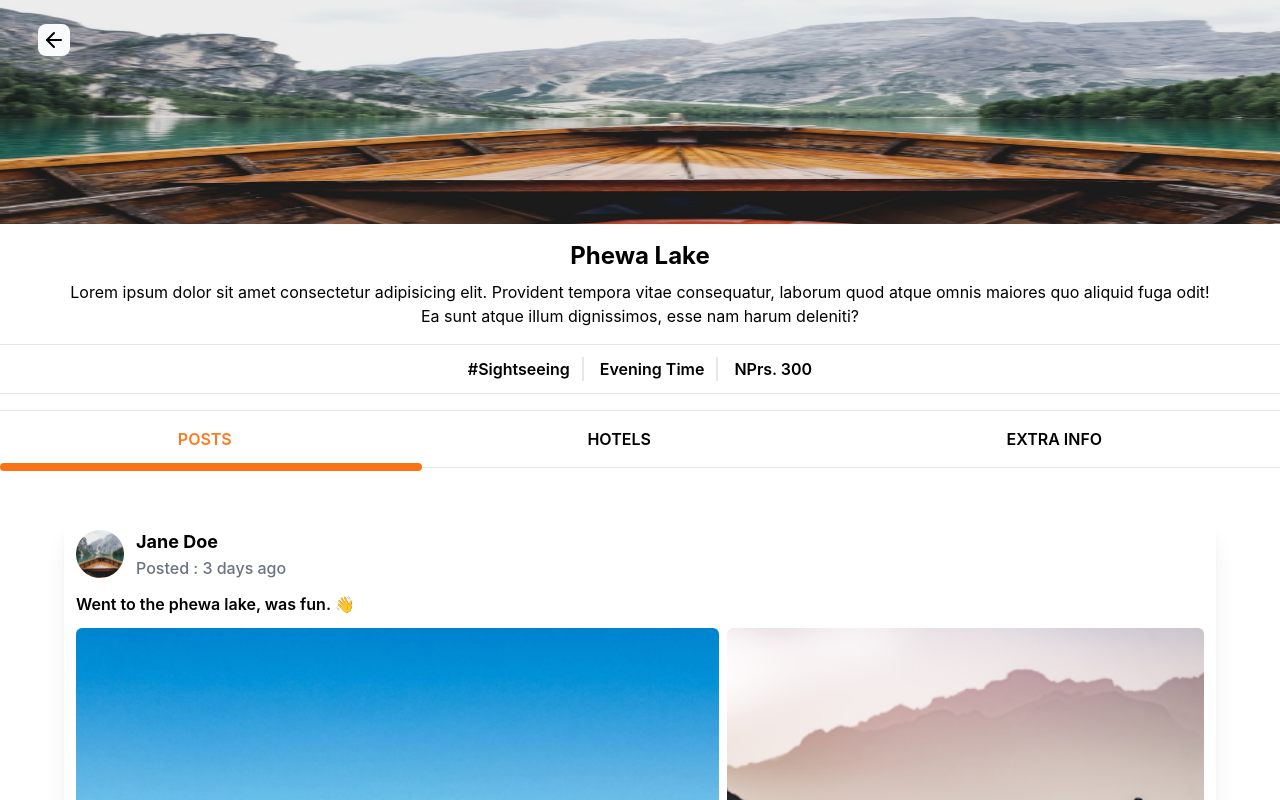
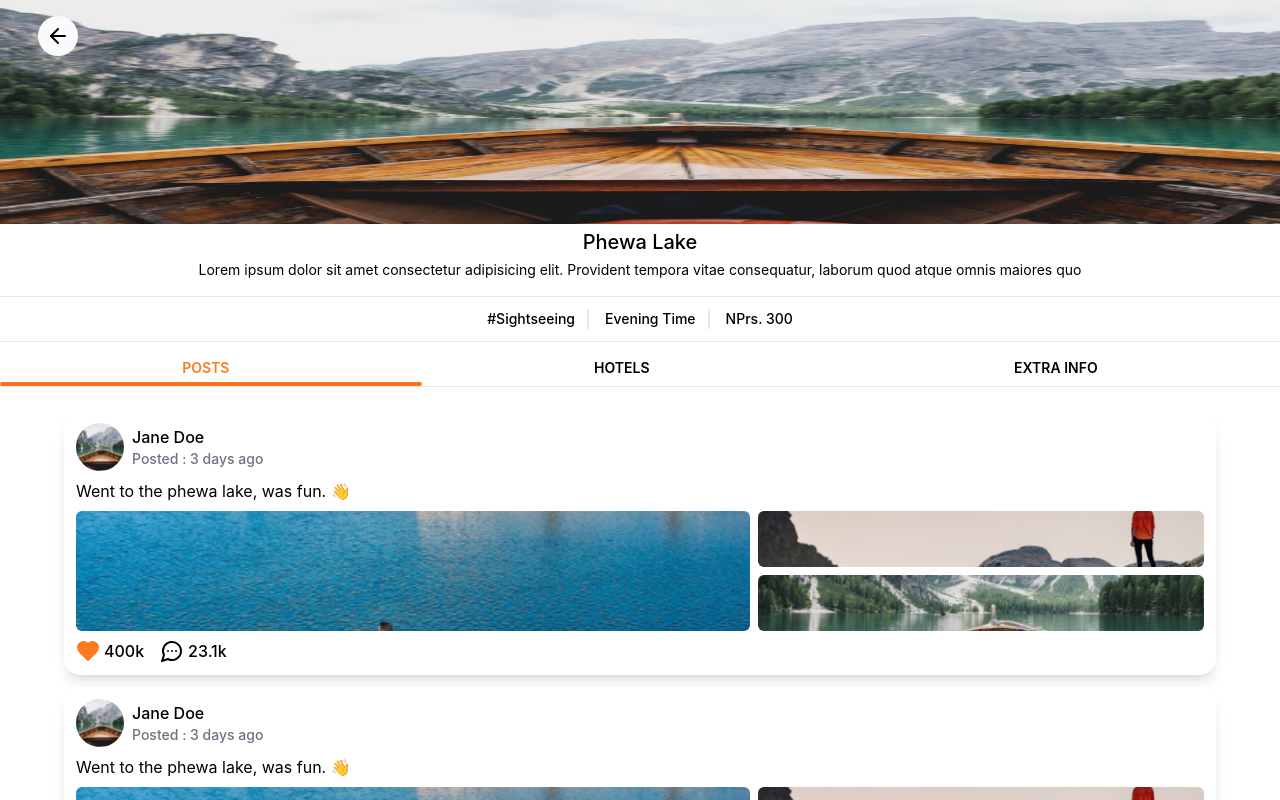
Before and after one commit to Thanka-Digital/travel-app-prototype, a React (Vite) app: page /location-details in a window 1280 px wide. Shown: the top 800 px of the page. Built offline with nearby package versions, Linux system fonts and the light colour scheme.

Commit message:
Update : Updated Location Details

```diff
--- a/src/components/card/HotelCard.tsx
+++ b/src/components/card/HotelCard.tsx
@@ -2,31 +2,31 @@ import Button from "../form/button/Button";
 
 export default function HotelCard() {
   return (
-    <div className="bg-white shadow-xl p-3 rounded-2xl">
-      <div className="flex gap-4">
+    <div className="bg-white shadow-lg p-3 rounded-2xl">
+      <div className="flex gap-3">
         <img
           src="SplashImg/s5.png"
           alt="hotel image"
-          className="h-32 rounded-xl"
+          className="h-24 object-cover rounded-xl"
         />
-        <div className="flex flex-col gap-1">
-          <p className="Text-xl font-semibold">Hotel Phewa</p>
-          <p className="">
+        <div className="flex flex-col">
+          <p className="font-medium text-sm">Hotel Phewa</p>
+          <p className="text-xs">
             Lorem ipsum dolor sit amet cons ectetur adipisicing elit.
           </p>
-          <div className="flex justify-between">
-            <div className="flex flex-col w-full">
-              <div className="flex justify-between items-center">
-                <p className="text-orange-500 ">NPrs. 600 / day</p>
-                <Button variant={"solid"} className="rounded-full">
-                  <p className=" text-white text-sm font-semibold ">Details</p>
-                </Button>
-              </div>
-              <div className="flex flex-wrap gap-1 text-sm font-semibold">
+
+          <div className="flex justify-between gap-2 items-center py-2">
+            <div>
+              <p className="text-orange-500 text-xs">NPrs. 600 / day</p>
+              <div className="flex gap-1 text-xs font-medium">
                 <p>#cleanrooms</p>
                 <p>#lakeview</p>
               </div>
             </div>
+
+            <Button variant={"solid"} className="rounded-full px-3 py-1 bg-black">
+              <p className=" text-white text-xs">Details</p>
+            </Button>
           </div>
         </div>
       </div>
--- a/src/components/card/PostCard.tsx
+++ b/src/components/card/PostCard.tsx
@@ -4,59 +4,51 @@ import { useNavigate } from "react-router-dom";
 export default function PostCard() {
   const navigate = useNavigate();
   return (
-    <div className="flex flex-col gap-3 bg-white shadow-xl p-3 rounded-2xl">
-      <div className="flex gap-3 items-center">
+    <div className="flex flex-col gap-2 bg-white shadow-lg p-3 rounded-2xl">
+      <div className="flex gap-2 items-center">
         <img
           src="SplashImg/s3.png"
           alt="profile image"
           className="h-12 w-12 rounded-full"
         />
         <div className="flex flex-col">
-          <p className="text-lg font-bold">Jane Doe</p>
-          <p className="text-gray-500 font-medium">Posted : 3 days ago</p>
+          <p className="font-medium">Jane Doe</p>
+          <p className="text-gray-500 text-sm font-medium">Posted : 3 days ago</p>
         </div>
       </div>
-      <p className="text-md font-semibold">
+      <p className="text-md">
         Went to the phewa lake, was fun. 👋
       </p>
 
       <div
-        className="grid grid-rows-2 grid-flow-col gap-2 "
+        className="grid grid-rows-2 grid-cols-5 gap-2 "
         onClick={() => navigate("/post-details")}
       >
-        <div className="w-full row-span-2">
         <img
           src="SplashImg/s1.png"
           alt="post image"
-            className="w-full h-full rounded-md"
+          className="w-full h-[120px] rounded-md  row-span-2 col-span-3 object-cover"
         />
-        </div>
-        <div className=" row-span-1 ">
         <img
           src="SplashImg/s2.png"
           alt="post image"
-            className="w-full rounded-md"
+          className="w-full h-[56px] rounded-md row-span-1 col-span-2 object-cover"
         />
-        </div>
-        <div className="row-span-1 relative">
         <img
           src="SplashImg/s3.png"
           alt="post image"
-            className="w-full rounded-md brightness-50"
+          className="w-full h-[56px] rounded-md row-span-1 col-span-2 object-cover"
         />
-          <p className="absolute top-[45%] left-[40%] text-white text-xl font-semibold ">
-            +3
-          </p>
       </div>
-      </div>
-      <div className="flex gap-4">
+
+      <div className="flex gap-4 font-medium">
         <div className="flex gap-1 items-center">
-          <Heart size={32} fill="#FF7920" />
-          <p className="text-lg font-medium">400k</p>
+          <Heart size={24} fill="#FF7920" color="#FF7920" />
+          <p>400k</p>
         </div>
         <div className="flex gap-1 items-center">
-          <MessageCircleMore size={32} />
-          <p className="text-lg font-medium">23.1k</p>
+          <MessageCircleMore size={24} />
+          <p>23.1k</p>
         </div>
       </div>
     </div>
--- a/src/components/global/BackButton.tsx
+++ b/src/components/global/BackButton.tsx
@@ -4,7 +4,7 @@ export default function BackButton() {
   const navigate = useNavigate();
   return (
     <div
-      className="absolute h-8 w-8 rounded-lg bg-gray-50 flex justify-center items-center left-[3%] top-[3%] cursor-pointer"
+      className="absolute p-2 rounded-full bg-gray-50 flex justify-center items-center left-[3%] top-[2%] cursor-pointer"
       onClick={() => navigate(-1)}
     >
       <ArrowLeft />
--- a/src/components/global/tabs/Tabs.tsx
+++ b/src/components/global/tabs/Tabs.tsx
@@ -16,15 +16,13 @@ export default function Tabs({
   )?.component;
 
   return (
-    <div className="flex flex-col gap-4">
-      <hr className="bg-black" />
-      <div className="flex justify-around items-center">
+    <div className="flex flex-col gap-2 bg-white mt-4">
+      <div className="flex justify-around items-center text-sm">
         {tabsData.map((tab) => (
           <button
             key={tab.id}
-            className={`font-semibold uppercase ${
-              activeTab === tab.id ? "text-[#FF7920]" : ""
-            }`}
+            className={`font-semibold uppercase ${activeTab === tab.id ? "text-[#FF7920]" : ""
+              }`}
             onClick={() => setActiveTab(tab.id)}
           >
             {tab.label}
@@ -33,21 +31,21 @@ export default function Tabs({
       </div>
 
       <div className="relative">
-        <hr className="bg-black" />
+        <hr className="bg-black/35" />
         <div
-          className="absolute -top-1 h-2 w-[33%] bg-orange-500 rounded-md"
+          className="absolute -top-1 h-1 w-[33%] bg-orange-500 rounded-md"
           style={{
             left:
               activeTab === tabsData[0].id
                 ? "0%"
                 : activeTab === tabsData[1].id
-                ? "29%"
-                : "66%",
+                  ? "29%"
+                  : "66%",
           }}
         />
       </div>
 
-      <div className="py-4">
+      <div>
         {ActiveTabComponent ? (
           <ActiveTabComponent />
         ) : (
--- a/src/components/global/tabs/components/PostTabContent.tsx
+++ b/src/components/global/tabs/components/PostTabContent.tsx
@@ -3,14 +3,11 @@ import MaxWidthWrapper from "@/layout/wrapper/MaxWidthWrapper";
 
 export default function PostTabContent() {
   return (
-    <>
     <MaxWidthWrapper>
       <div className="flex flex-col gap-3 my-4">
         <PostCard />
         <PostCard />
-          <PostCard />
       </div>
     </MaxWidthWrapper>
-    </>
   );
 }
--- a/src/components/global/tabs/components/location-details/ExtraInfoTabContent.tsx
+++ b/src/components/global/tabs/components/location-details/ExtraInfoTabContent.tsx
@@ -4,31 +4,32 @@ import { CircleAlert } from "lucide-react";
 
 export default function ExtraInfoTabContent() {
   return (
-    <>
     <MaxWidthWrapper>
-        <div className="min-w-full flex flex-col gap-6 my-4">
-          <div className="flex gap-3 justify-center items-center">
-            <CircleAlert size={48} />
-            <p className="font-semibold text-gray-600">
+      <div className="min-w-full flex flex-col gap-4 my-3">
+        <div className="flex gap-2 justify-center items-center text-sm">
+          <CircleAlert size={42} />
+          <p className="font-medium text-gray-600">
             <span className="text-[#FF7920]">Note:</span> The information
             shown are aggregated and average data from the community
           </p>
         </div>
-          {locationDetailsData.map((locationData, index) => (
-            <div className="flex gap-3 items-start" key={index}>
+
+        {
+          locationDetailsData.map((locationData, index) => (
+            <div className="flex gap-2 items-start" key={index}>
               {locationData.icon}
               <ul className="text-left list-disc">
-                <p className=" text-lg font-semibold">{locationData.label}</p>
+                <p className="text-sm font-medium">{locationData.label}</p>
                 {locationData.types?.map((type) => (
-                  <li key={type.id} className="">
+                  <li key={type.id} className="ml-5 text-sm">
                     {type.label}
                   </li>
                 ))}
               </ul>
             </div>
-          ))}
+          ))
+        }
       </div>
     </MaxWidthWrapper>
-    </>
   );
 }
--- a/src/components/global/tabs/components/location-details/HotelTabContent.tsx
+++ b/src/components/global/tabs/components/location-details/HotelTabContent.tsx
@@ -8,7 +8,6 @@ export default function HotelTabContent() {
         <div className=" flex flex-col gap-3 my-4">
           <HotelCard />
           <HotelCard />
-          <HotelCard />
         </div>
       </MaxWidthWrapper>
     </>
--- a/src/pages/location/LocationDetails.tsx
+++ b/src/pages/location/LocationDetails.tsx
@@ -7,28 +7,25 @@ export default function LocationDetails() {
   return (
     <div className="relative bg-white h-screen text-black">
       <BackButton />
-      <div>
       <img src="/SplashImg/s3.png" alt="location images" className="w-full h-56" />
       <MaxWidthWrapper>
-          <div className="text-center my-4">
-            <p className="text-2xl font-bold my-2">Phewa Lake</p>
-            <p className="text-center">
+        <div className="text-center mb-4">
+          <p className="text-xl font-medium my-1">Phewa Lake</p>
+          <p className="text-center text-sm">
             Lorem ipsum dolor sit amet consectetur adipisicing elit. Provident
             tempora vitae consequatur, laborum quod atque omnis maiores quo
-              aliquid fuga odit! Ea sunt atque illum dignissimos, esse nam harum
-              deleniti?
           </p>
         </div>
       </MaxWidthWrapper>
-      </div>
-      <div className="flex flex-col my-4 ">
+
+      <div className="flex flex-col">
         <hr className=" bg-black/35" />
-        <div className="my-3 flex gap-3 justify-center divide-x-2 text-md font-semibold">
+        <div className="my-3 flex gap-3 justify-center divide-x-2 text-sm font-medium">
           <p>#Sightseeing</p>
           <p className="pl-4">Evening Time</p>
           <p className="pl-4">NPrs. 300</p>
         </div>
-        <hr className=" bg-slate-300" />
+        <hr className=" bg-black/35" />
       </div>
       <Tabs tabsData={locationDetailsTabsData} />
     </div>
```
Lines whose indentation alone changed are shown as unchanged.
